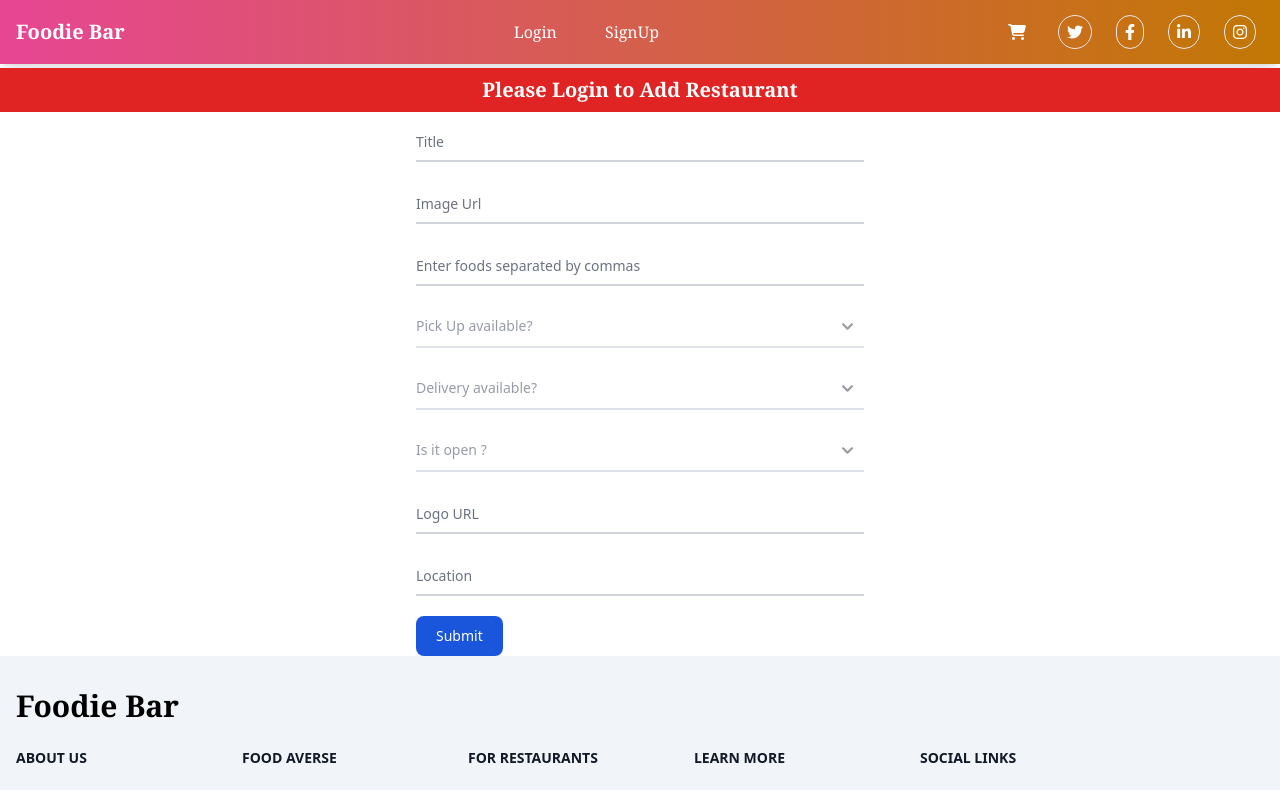
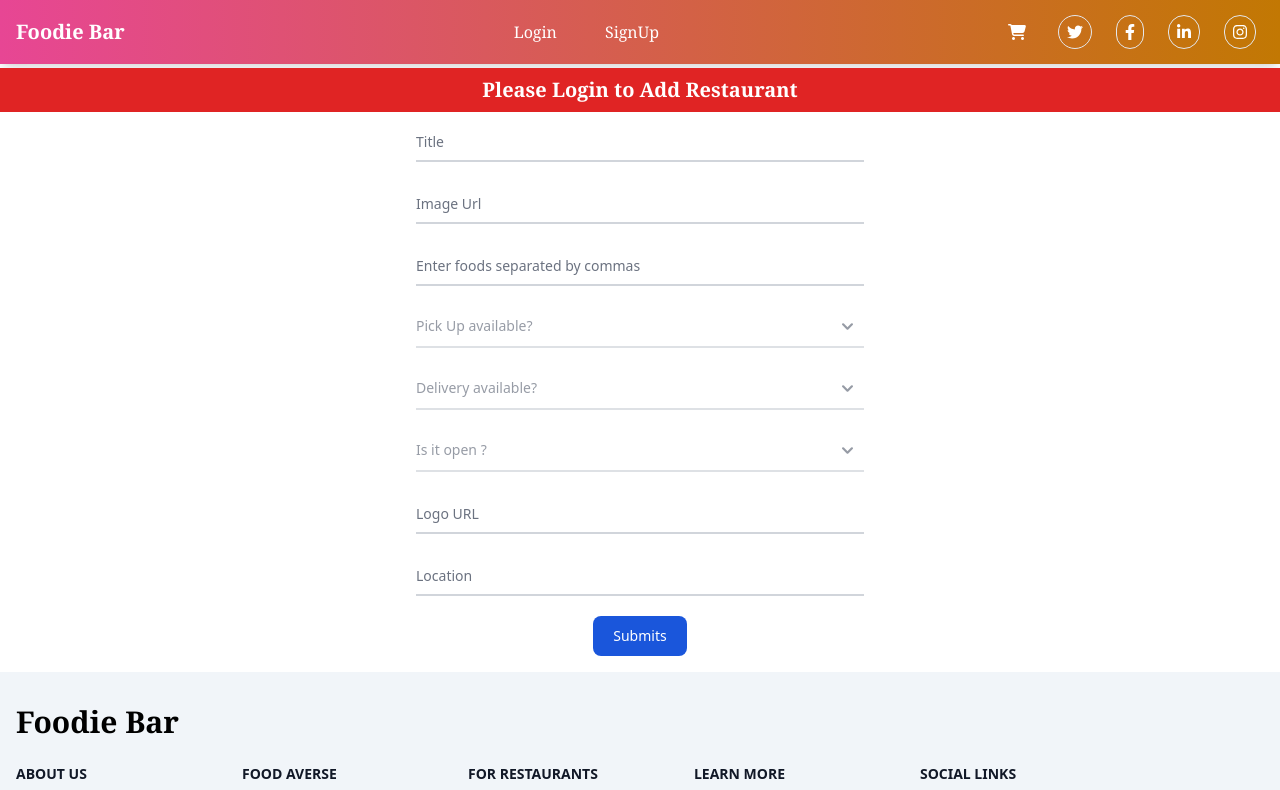
Before and after one commit to SUPHAL-MAITY/FoodApp_Frontend, a React (Vite) app: page /add-restaurant in a window 1280 px wide. Shown: the top 790 px of the page. Built offline with nearby package versions, Linux system fonts and the light colour scheme.

Commit message:
button in add restaurant

```diff
--- a/src/Pages/UserDetails.jsx
+++ b/src/Pages/UserDetails.jsx
@@ -3,6 +3,7 @@ import axios from "axios";
 import { useNavigate } from "react-router-dom";
 
 import useAuth from "../context/Auth.jsx";
+import Loader from "../components/Loader.jsx";
 
 const UserDetails = () => {
   const [data, setData] = useState([]);
@@ -12,6 +13,7 @@ const UserDetails = () => {
   const [phone, setPhone] = useState("");
   const [usertype, setUsertype] = useState("");
   const [id, setId] = useState("");
+  const [loading,setLoading]=useState(false)
 
   const { auth, AuthSet } = useAuth();
 
@@ -23,6 +25,7 @@ const UserDetails = () => {
 
   const getUserDetails = async () => {
     try {
+      setLoading(true)
       const { data } = await axios.get(
         `${import.meta.env.VITE_API}/api/userdetails/getuser`
       );
@@ -33,8 +36,10 @@ const UserDetails = () => {
       setUsertype(data.data.usertype);
 
       setId(data.data._id);
+      setLoading(false)
     } catch (error) {
       console.log(error);
+      setLoading(false)
     }
   };
 
@@ -57,6 +62,8 @@ const UserDetails = () => {
 
   return (
     <div className="relative flex min-h-screen flex-col justify-center overflow-hidden bg-transparent py-6 sm:py-12">
+
+      {loading && <Loader/>}
       <div className="group relative cursor-pointer overflow-hidden bg-white px-6 pt-10 pb-8 shadow-xl ring-1 ring-gray-900/5 transition-all duration-300 hover:-translate-y-1 hover:shadow-2xl sm:mx-auto sm:max-w-sm sm:rounded-lg sm:px-10">
         <span className="absolute top-10 z-0 h-20 w-20 rounded-full bg-sky-500 transition-all duration-300 group-hover:scale-[10]" />
         <div className="relative z-10 mx-auto max-w-md">
--- a/src/components/Layout/AddRestro.jsx
+++ b/src/components/Layout/AddRestro.jsx
@@ -257,14 +257,17 @@ const AddRestro = () => {
             Location
           </label>
         </div>
-
-        <button
+        <div className="flex justify-center">
+          <button
           type="submit"
           disabled={!auth.token}
-          className="text-white bg-blue-700 hover:bg-blue-800 focus:ring-4 focus:outline-none focus:ring-blue-300 font-medium rounded-lg text-sm w-full sm:w-auto px-5 py-2.5 text-center dark:bg-blue-600 dark:hover:bg-blue-700 dark:focus:ring-blue-800"
+          className="text-white mb-4  bg-blue-700 hover:bg-blue-800 focus:ring-4 focus:outline-none focus:ring-blue-300 font-medium rounded-lg text-sm w-full sm:w-auto px-5 py-2.5 text-center dark:bg-blue-600 dark:hover:bg-blue-700 dark:focus:ring-blue-800"
         >
-          Submit
+          Submits
         </button>
+
+        </div>
+
       </form>
     </div>
   );
```
